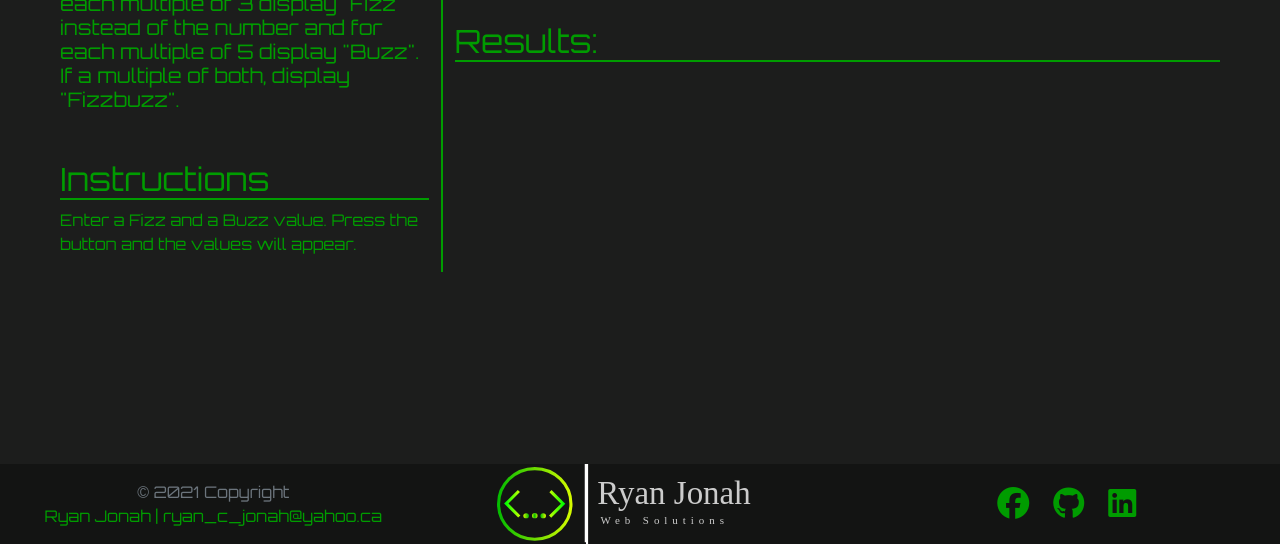
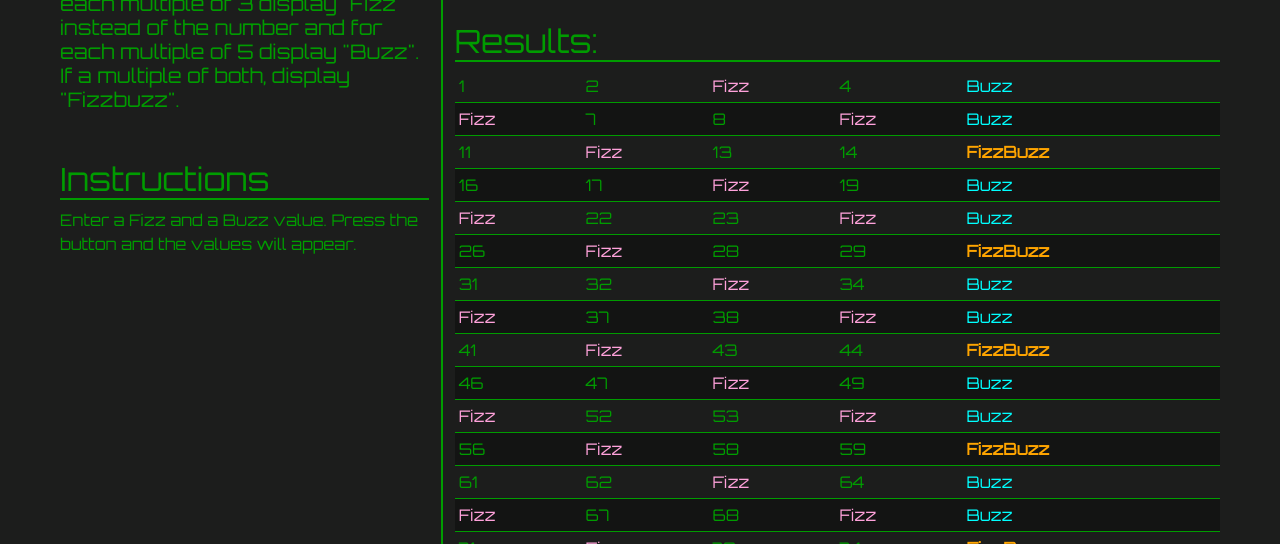
Before and after one commit to Ryan-Jonah/FizzBuzz, a plain HTML site: page app.html in a window 1280 px wide. Both pictures are taken after a click on the button "FizzBuzz!". Shown: the part 256-800 px from the top of the page. Drawn offline with nearby package versions, Linux system fonts and the light colour scheme.

Commit message:
Completed Project
Code review pending

```diff
--- a/app.html
+++ b/app.html
@@ -132,6 +132,16 @@
         </div>
     </footer>
 
+    <template id='fb-template'>
+        <tr>
+            <td class="text-green"></td>
+            <td class="text-green"></td>
+            <td class="text-green"></td>
+            <td class="text-green"></td>
+            <td class="text-green"></td>
+        </tr>
+    </template>
+
     <!-- Bootstrap JS -->
     <script src="https://cdn.jsdelivr.net/npm/@popperjs/core@2.9.2/dist/umd/popper.min.js"
         integrity="sha384-IQsoLXl5PILFhosVNubq5LC7Qb9DXgDA9i+tQ8Zj3iwWAwPtgFTxbJ8NT4GN1R8p" crossorigin="anonymous">
--- a/css/style.css
+++ b/css/style.css
@@ -180,6 +180,20 @@ word-wrap: break-word;
     border-left: solid 2px var(--console-primary);
 }
 
+/* ------ FIZZBUZZ ------ */
+.Fizz{
+    color: rgb(255, 162, 219) !important;
+}
+
+.Buzz {
+    color: cyan !important;
+}
+
+.FizzBuzz{
+    color: orange !important;
+    font-weight: bold;
+}
+
 /* ------ MEDIA QUERIES ------ */
 @media only screen and (min-width: 992px){
     .side-border{
--- a/js/site.js
+++ b/js/site.js
@@ -6,13 +6,11 @@ function getValues(){
     let fizzValue = parseInt(document.getElementById('fizzValue').value);
     let buzzValue = parseInt(document.getElementById('buzzValue').value);
 
-    if (isNaN(fizzValue) == false && isNaN(buzzValue) == false){
+    if (Number.isInteger(fizzValue) && Number.isInteger(buzzValue)){
 
-        let fizzNumbers = [];
-        let buzzNumbers = [];
-        let fizzBuzzNumbers = [];
+        let fizzBuzzNumbers = getFizzBuzzNumbers(fizzValue, buzzValue);
 
-        displayResults(fizzNumbers, buzzNumbers, fizzBuzzNumbers);
+        displayResults(fizzBuzzNumbers);
     }
 }
 
@@ -20,43 +18,54 @@ function getValues(){
  * Determine multiples of 3, 5, and 3 + 5
  * Logic Functions
  */
-function getFizzNumbers(fizz, buzz){
-    let returnNumbers = [];
+
+function getFizzBuzzNumbers(fizz, buzz){
+    let returnFizzBuzz = [];
 
     for (let index = 0; index <= 100; index++) {
-        if (index % fizz == 0){
-            returnNumbers.push(index);
-        }
-    }
-    return returnNumbers;
-}
-
-function getBuzzNumbers(fizz, buzz){
-    let returnNumbers = [];
-
-    for (let index = 0; index <= 100; index++) {
-        if (index % buzz == 0){
-            returnNumbers += index;
-        }
-    }
-    return returnNumbers;
-}
-
-function getFizzBuzzNumbers(fizz, buzz){
-    let returnNumbers = [];
-
-    for (let index = 0; index <= 100; index++) {
-        if (index % fizz == 0 && index % buzz == 0){
-            returnNumbers += index;
-        }
-    }
-    return returnNumbers;
+        if (index % fizz == 0 && index % buzz == 0)
+            returnFizzBuzz.push("FizzBuzz");
+        else if (index % fizz == 0)
+            returnFizzBuzz.push("Fizz");
+        else if (index % buzz == 0)
+            returnFizzBuzz.push("Buzz");
+        else
+            returnFizzBuzz.push(index);
+    } return returnFizzBuzz;
 }
 
 /**
  * Display output to the user
  * View Function
  */
-function displayResults(fizzNumbers, buzzNumbers, fizzBuzzNumbers){
+function displayResults(fizzBuzzArray){
+    let tableBody = document.getElementById('results');
+    let templateRow = document.getElementById('fb-template');
+
+    tableBody.innerHTML = '';
+
+    for (let index = 1; index < fizzBuzzArray.length; index+=5) {
+        let tableRow = document.importNode(templateRow.content, true);
+
+        //grab tds and put them in an array
+        let rowCols = tableRow.querySelectorAll("td");
+
+        rowCols[0].classList.add(fizzBuzzArray[index]);
+        rowCols[0].textContent = fizzBuzzArray[index];
+
+        rowCols[1].classList.add(fizzBuzzArray[index+1]);
+        rowCols[1].textContent = fizzBuzzArray[index+1];
+
+        rowCols[2].classList.add(fizzBuzzArray[index+2]);
+        rowCols[2].textContent = fizzBuzzArray[index+2];
+
+        rowCols[3].classList.add(fizzBuzzArray[index+3]);
+        rowCols[3].textContent = fizzBuzzArray[index+3];
+
+        rowCols[4].classList.add(fizzBuzzArray[index+4]);
+        rowCols[4].textContent = fizzBuzzArray[index+4];
+
+        tableBody.appendChild(tableRow);
+    }
 
 }
```
Also changed, not shown: code.html (+72 -3 lines).
